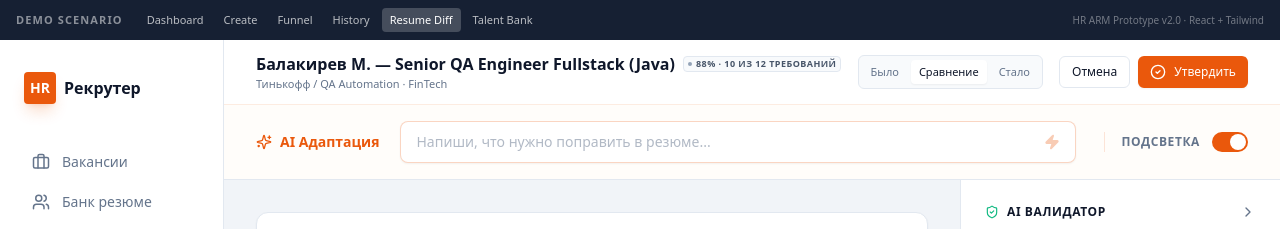
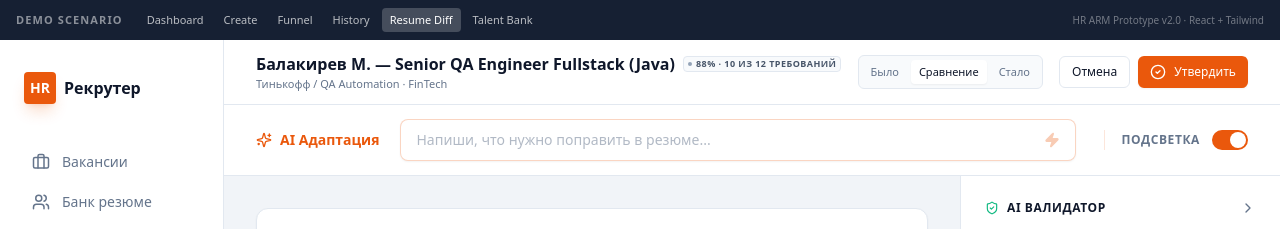
Before and after one commit to erokhinalika/arm-hr, a React (Vite) app: page / in a window 1280 px wide. Both pictures are taken after a click on the button "Resume Diff". Shown: the top 229 px of the page. Built offline with nearby package versions, Linux system fonts and the light colour scheme.

Commit message:
fix: ui fix

```diff
--- a/src/pages/Resume.tsx
+++ b/src/pages/Resume.tsx
@@ -113,7 +113,7 @@ export const Resume: React.FC<ResumeProps> = ({ onNavigate, uiState = 'normal' }
         </header>
 
         {/* AI Prompt Bar - Sticky below header */}
-        <div className="px-8 py-4 bg-primary-soft/30 dark:bg-primary/10 border-t border-primary/10 flex items-center gap-5">
+        <div className="px-8 py-3.5 border-t border-border dark:border-slate-800 flex items-center gap-5">
           <div className="flex items-center gap-2 text-primary dark:text-primary-soft font-bold text-sm shrink-0">
             <Sparkles size={16} />
             AI Адаптация
```
